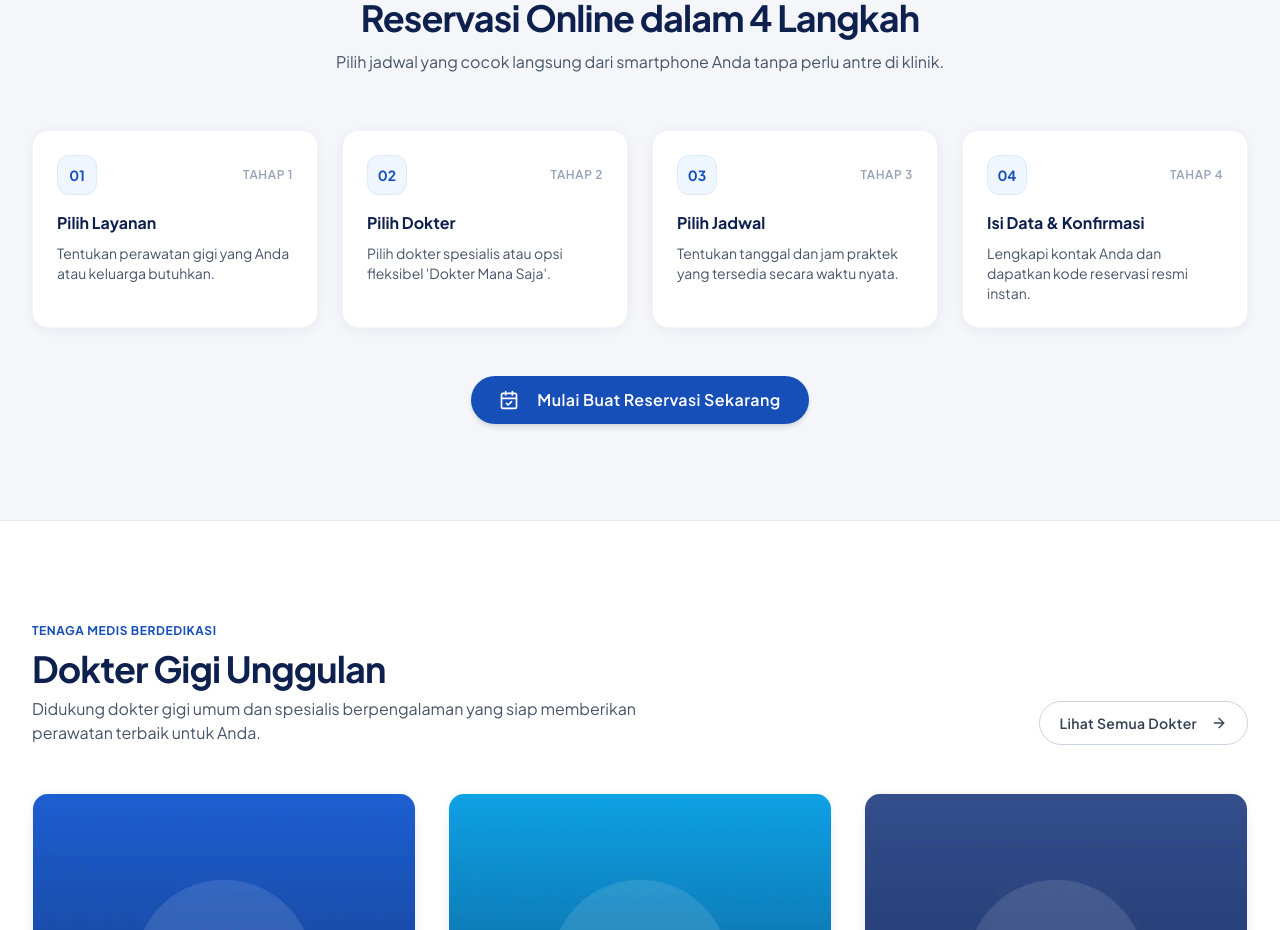
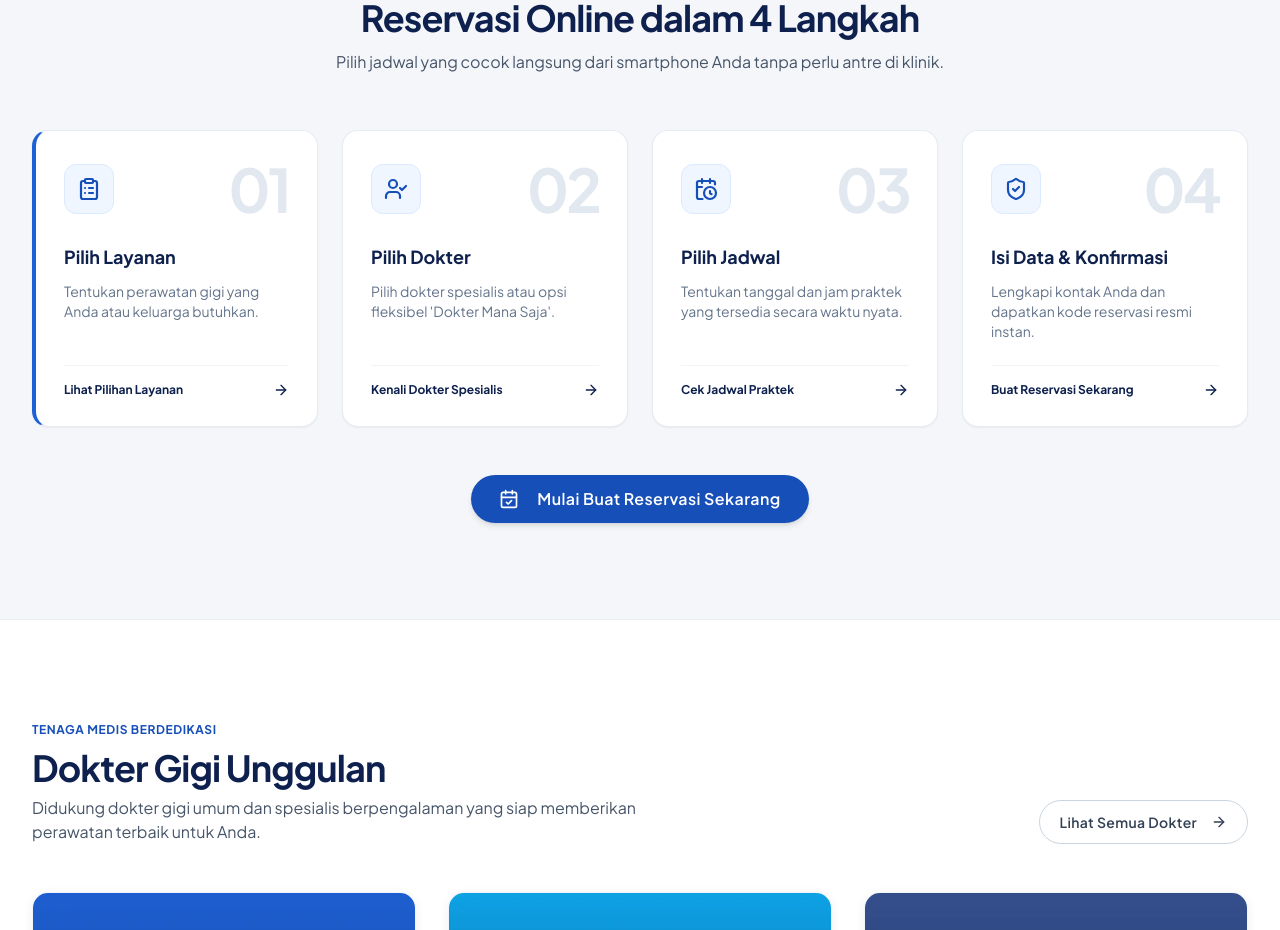
Before and after one commit to ganapurba007/candraloka-dental, a Vue app: page / in a window 1280 px wide. Shown: the part 2940-3870 px from the top of the page. Built offline with nearby package versions, Linux system fonts and the light colour scheme.

Commit message:
style: implement medcity 4-step cards layout with interactive hover animations

```diff
--- a/src/components/sections/ReservationSteps.vue
+++ b/src/components/sections/ReservationSteps.vue
@@ -1,15 +1,54 @@
 <script setup>
+import { computed } from 'vue'
 import { RouterLink } from 'vue-router'
-import { CalendarCheck, ArrowRight } from 'lucide-vue-next'
+import {
+  CalendarCheck,
+  ArrowRight,
+  ClipboardList,
+  UserCheck,
+  CalendarClock,
+  ShieldCheck,
+} from 'lucide-vue-next'
 import Button from '@/components/ui/Button.vue'
 import homeData from '@/data/home.json'
 
 const { reservationSteps } = homeData
+
+const stepsWithMeta = computed(() => {
+  const meta = [
+    {
+      icon: ClipboardList,
+      actionText: 'Lihat Pilihan Layanan',
+      to: '/layanan',
+    },
+    {
+      icon: UserCheck,
+      actionText: 'Kenali Dokter Spesialis',
+      to: '/dokter',
+    },
+    {
+      icon: CalendarClock,
+      actionText: 'Cek Jadwal Praktek',
+      to: '/jadwal',
+    },
+    {
+      icon: ShieldCheck,
+      actionText: 'Buat Reservasi Sekarang',
+      to: '/reservasi',
+    },
+  ]
+
+  return reservationSteps.map((step, idx) => ({
+    ...step,
+    ...(meta[idx] || meta[0]),
+  }))
+})
 </script>
 
 <template>
   <section class="py-16 sm:py-24 bg-surface-100 border-y border-slate-200/60">
     <div class="max-w-7xl mx-auto px-4 sm:px-6 lg:px-8">
+      <!-- Header -->
       <div class="text-center max-w-2xl mx-auto mb-14 space-y-3">
         <span class="text-xs font-bold uppercase tracking-wider text-primary-600">
           Alur Mudah & Praktis
@@ -22,37 +61,51 @@ const { reservationSteps } = homeData
         </p>
       </div>
 
-      <!-- 4 Steps Grid (FR-2.5) -->
+      <!-- 4 Steps Grid with Medcity Style & Rich Hover Animations (FR-2.5) -->
       <div class="grid grid-cols-1 sm:grid-cols-2 lg:grid-cols-4 gap-6 relative">
-        <div
-          v-for="(step, index) in reservationSteps"
+        <RouterLink
+          v-for="(step, index) in stepsWithMeta"
           :key="step.number"
-          class="relative bg-white p-6 rounded-2xl border border-slate-100 shadow-card flex flex-col justify-between hover:shadow-card-hover transition-all group"
+          :to="step.to"
+          class="group relative bg-white p-7 rounded-2xl border border-slate-200/80 shadow-sm hover:shadow-2xl hover:-translate-y-2.5 transition-all duration-300 flex flex-col justify-between overflow-hidden cursor-pointer"
+          :class="index === 0 ? 'border-l-4 border-l-primary-500' : 'hover:border-l-4 hover:border-l-primary-500'"
         >
-          <!-- Top badge -->
-          <div class="flex items-center justify-between mb-4">
-            <span class="w-10 h-10 rounded-xl bg-primary-50 text-primary-600 group-hover:bg-primary-600 group-hover:text-white transition-colors flex items-center justify-center font-bold text-sm border border-primary-100">
+          <!-- Top Row: Icon on Left, Big Translucent Number on Right -->
+          <div class="flex items-center justify-between mb-6">
+            <div
+              class="w-13 h-13 rounded-xl bg-primary-50 text-primary-600 flex items-center justify-center p-3 border border-primary-100 group-hover:bg-primary-600 group-hover:text-white group-hover:border-primary-600 group-hover:scale-110 group-hover:rotate-3 transition-all duration-300 shadow-xs"
+            >
+              <component :is="step.icon" class="w-6 h-6 stroke-[2.2]" aria-hidden="true" />
+            </div>
+
+            <span
+              class="text-5xl sm:text-6xl font-black text-slate-200 group-hover:text-primary-200 transition-colors duration-300 select-none tracking-tighter"
+            >
               0{{ step.number }}
-            </span>
-            <span class="text-xs font-semibold text-slate-400 uppercase tracking-wider">
-              Tahap {{ step.number }}
             </span>
           </div>
 
-          <div class="space-y-2 flex-1">
-            <h3 class="text-base font-bold text-navy-900 group-hover:text-primary-700 transition-colors">
+          <!-- Content: Title and Description -->
+          <div class="space-y-2.5 mb-6 flex-1">
+            <h3 class="text-base sm:text-lg font-bold text-navy-900 group-hover:text-primary-700 transition-colors duration-200 leading-snug">
               {{ step.title }}
             </h3>
-            <p class="text-xs sm:text-sm text-slate-600 leading-relaxed">
+            <p class="text-xs sm:text-sm text-slate-500 leading-relaxed group-hover:text-slate-600 transition-colors duration-200">
               {{ step.description }}
             </p>
           </div>
-        </div>
+
+          <!-- Bottom Action Link with Animated Arrow -->
+          <div class="pt-4 border-t border-slate-100 flex items-center justify-between text-xs font-bold text-navy-900 group-hover:text-primary-600 transition-colors duration-200">
+            <span>{{ step.actionText }}</span>
+            <ArrowRight class="w-4 h-4 transform group-hover:translate-x-1.5 transition-transform duration-200" aria-hidden="true" />
+          </div>
+        </RouterLink>
       </div>
 
       <!-- CTA Bottom -->
       <div class="mt-12 text-center">
-        <Button to="/reservasi" variant="primary" size="lg" class="shadow-md font-semibold">
+        <Button to="/reservasi" variant="primary" size="lg" class="rounded-full shadow-md hover:shadow-xl hover:scale-102 transition-all font-semibold">
           <CalendarCheck class="w-5 h-5 mr-2" aria-hidden="true" />
           <span>Mulai Buat Reservasi Sekarang</span>
         </Button>
```
Also changed, not shown: context/CHANGELOG.md.
